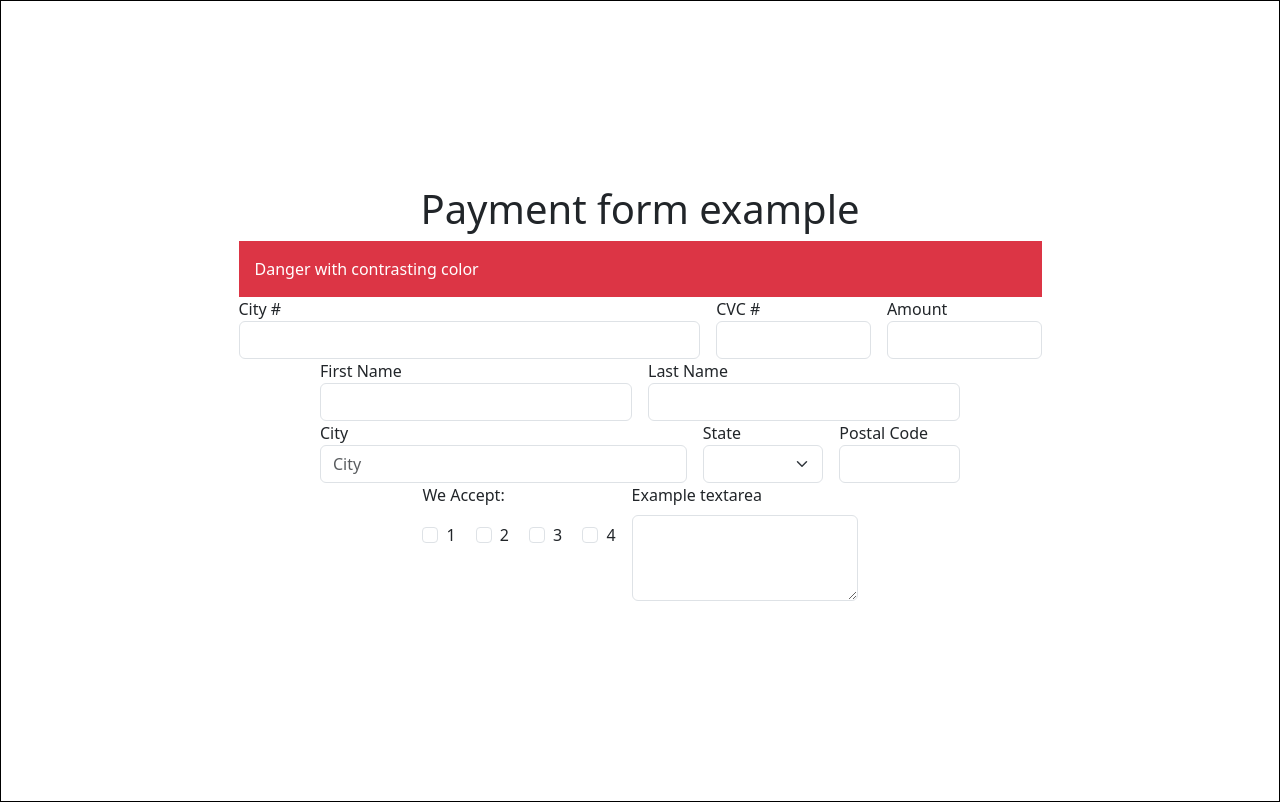
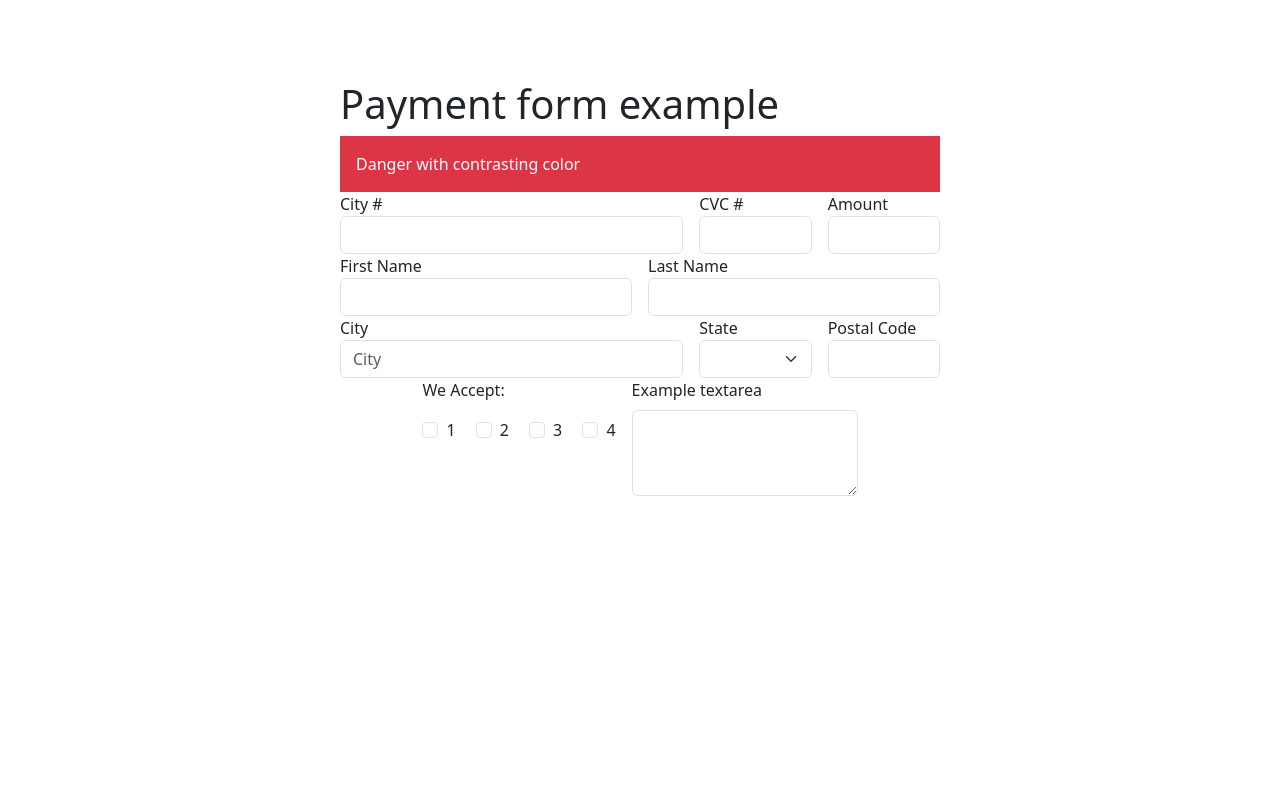
Before and after one commit to pmvroque15/HTML5-form, a plain HTML site: page html-hello/index.html in a window 1280 px wide. Drawn offline with nearby package versions, Linux system fonts and the light colour scheme.

Commit message:
Change payment_form css layout

```diff
--- a/html-hello/styles.css
+++ b/html-hello/styles.css
@@ -6,15 +6,7 @@ body {
 
 }
 
-form {
-    display: flex;
-    justify-content: center;
-    align-content: center;
 
-
-    border: 1px solid black;
-
-}
 
 #inline-textarea {
     display: flex;
@@ -24,9 +16,16 @@ form {
 
 #payment_form {
     display: flex;
-    justify-content: center;
+
     align-items: center;
     flex-direction: column;
 
-    height: 100vh;
+    width: 100%;
+    max-width: 600px;
+    margin: 80px auto;
+
 }
+
+#payment_header {
+    align-self: flex-start;
+}
```
Also changed, not shown: html-hello/index.html (+2 -0 lines).
